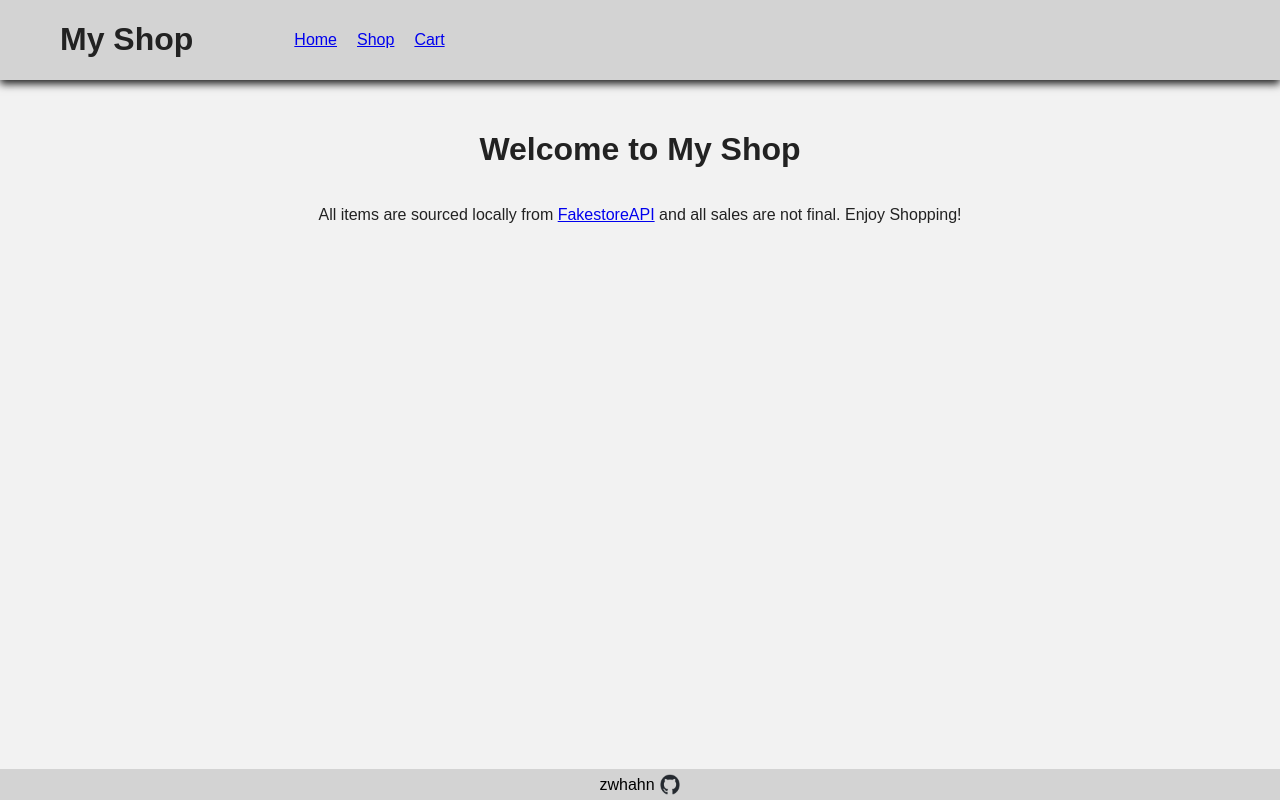
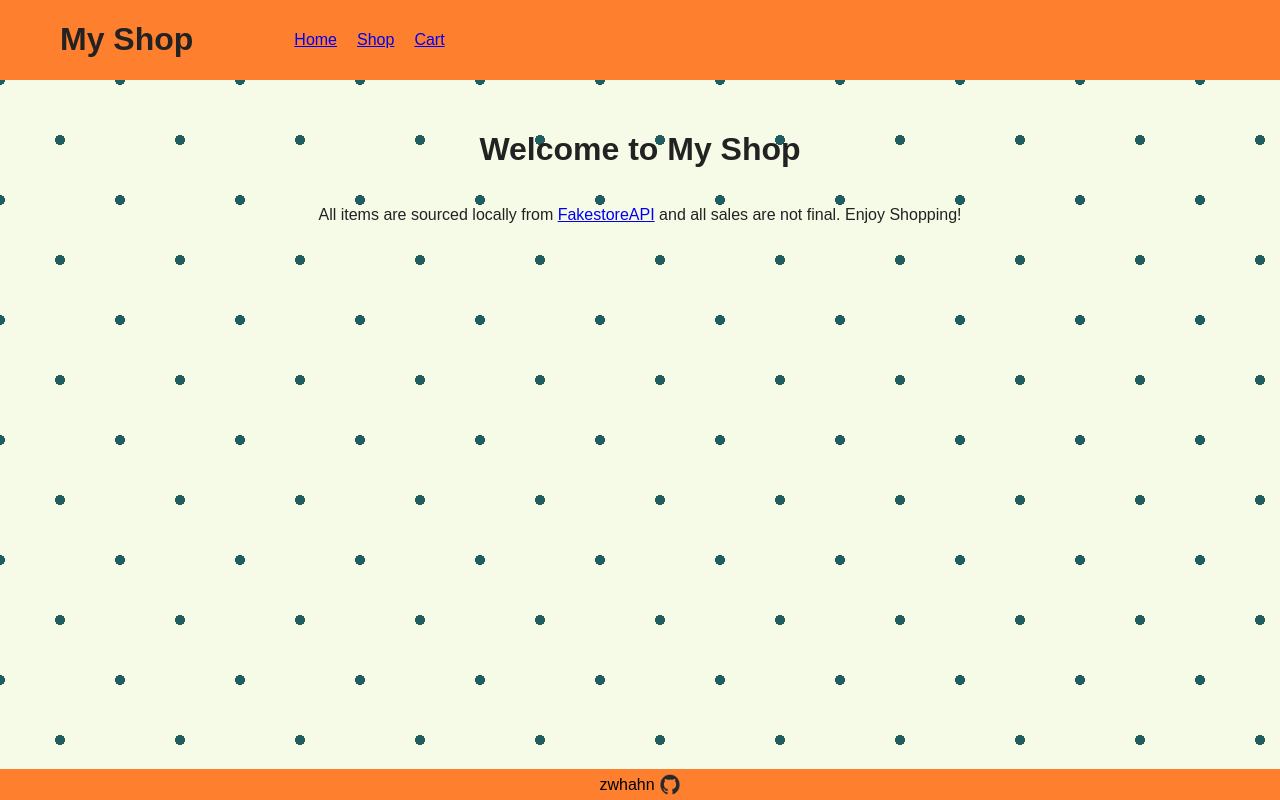
Before and after one commit to zwhahn/shopping_cart, a React (Vite) app: page / in a window 1280 px wide. Built offline with nearby package versions, Linux system fonts and the light colour scheme.

Commit message:
style: add polka dot background

```diff
--- a/src/styleModules/layout.module.css
+++ b/src/styleModules/layout.module.css
@@ -1,8 +1,8 @@
 .header {
   display: flex;
-  background-color: lightgray;
+  background-color: #FE7F2D;
   padding: 0px 60px;
-  box-shadow: 0px 4px 8px #222222;
+  /* box-shadow: 0px 8px 1px #222222; */
   flex-shrink: 0;
 }
 
@@ -15,6 +15,14 @@
 .pageContainer {
   padding: 30px 60px;
   flex-grow: 1;
+  background-color: #f5fbe6;
+  background-image:
+    radial-gradient(#215e61 5px, transparent 5px),
+    radial-gradient(#215e61 5px, transparent 5px);
+  background-size: 120px 120px;
+  background-position:
+    0 0,
+    60px 60px;
 }
 
 .storeName {
@@ -32,7 +40,7 @@ footer {
   display: flex;
   justify-content: center;
   align-items: center;
-  background-color: lightgray;
+  background-color: #FE7F2D;
   flex-shrink: 0;
 }
 
```
